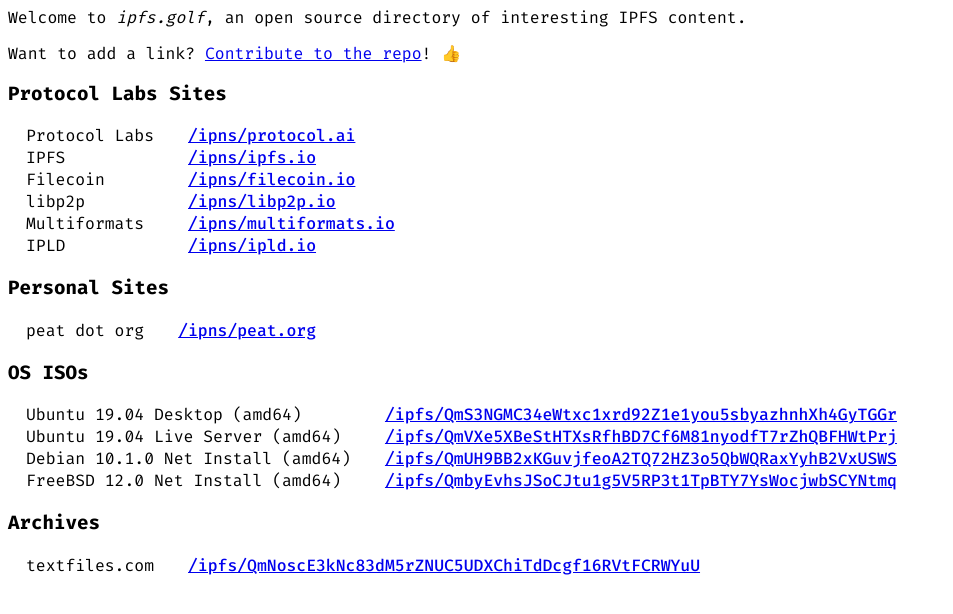
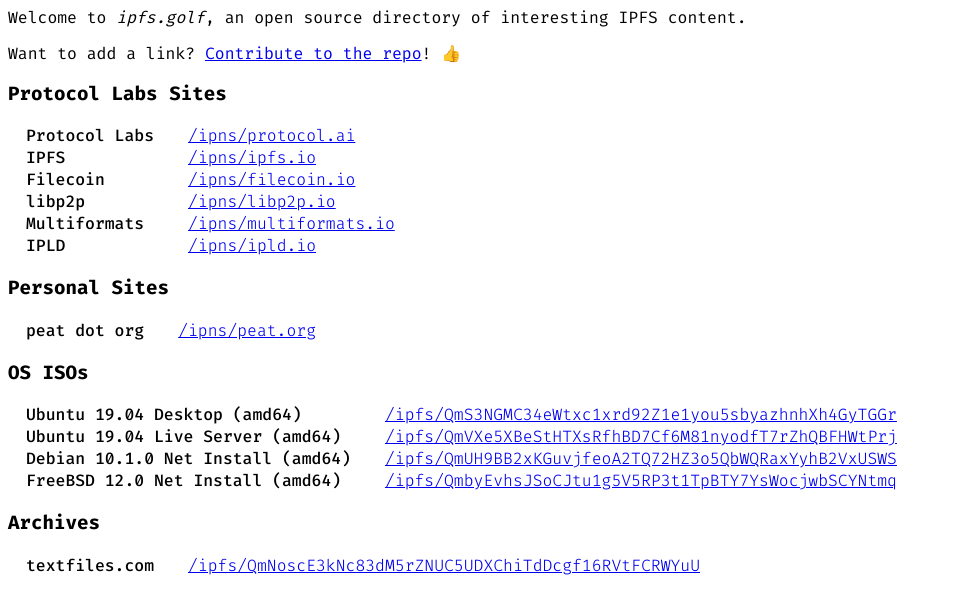
Before and after one commit to peat/ipfs.golf, a plain HTML site: page site/index.html in a window 1280 px wide. Shown: the whole page, without its empty margins (0-953 px from the left). Drawn offline with Linux system fonts and the light colour scheme.

Commit message:
Pokin styles

```diff
--- a/site/site.css
+++ b/site/site.css
@@ -16,6 +16,6 @@
 .bold { font-weight: 700; }
 .variable { font-family: 'Fira Code VF'; font-variation-settings: 'wght' 400; }
 
-.path { font-weight: 500; }
-.path:hover { text-decoration: underline; }
+.path { font-weight: 300; }
+.name { font-weight: 500; }
 td { padding: 0em 1em; }
```
